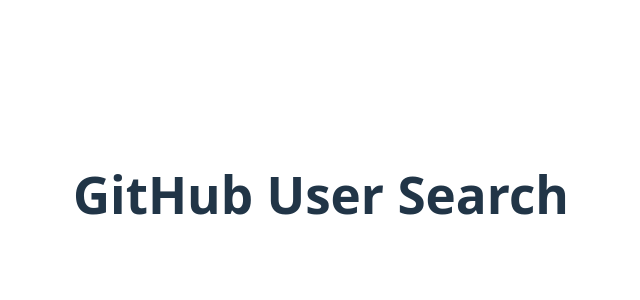
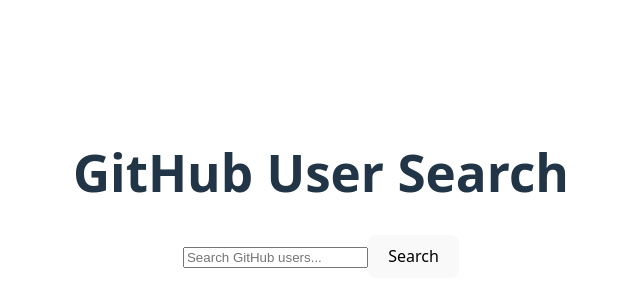
Before and after one commit to Odero2002/alx-fe-reactjs, a React (Vite) app in the folder github-user-search/: page / in a window 1280 px wide. Shown: the part 206-506 px from the top of the page, without its empty margins (319-959 px from the left). Built offline with nearby package versions, Linux system fonts and the light colour scheme.

Commit message:
more files and contents

```diff
--- a/github-user-search/src/App.jsx
+++ b/github-user-search/src/App.jsx
@@ -1,5 +1,6 @@
 // src/App.jsx
 import React from 'react';
+import SearchBar from './components/SearchBar';
 import './App.css';
 
 function App() {
@@ -9,7 +10,7 @@
         <h1>GitHub User Search</h1>
       </header>
       <main>
-        {/* Your components will go here */}
+        <SearchBar />
       </main>
     </div>
   );
```
Also changed, not shown: 1 other file (tests, documents, lock files or other folders).
